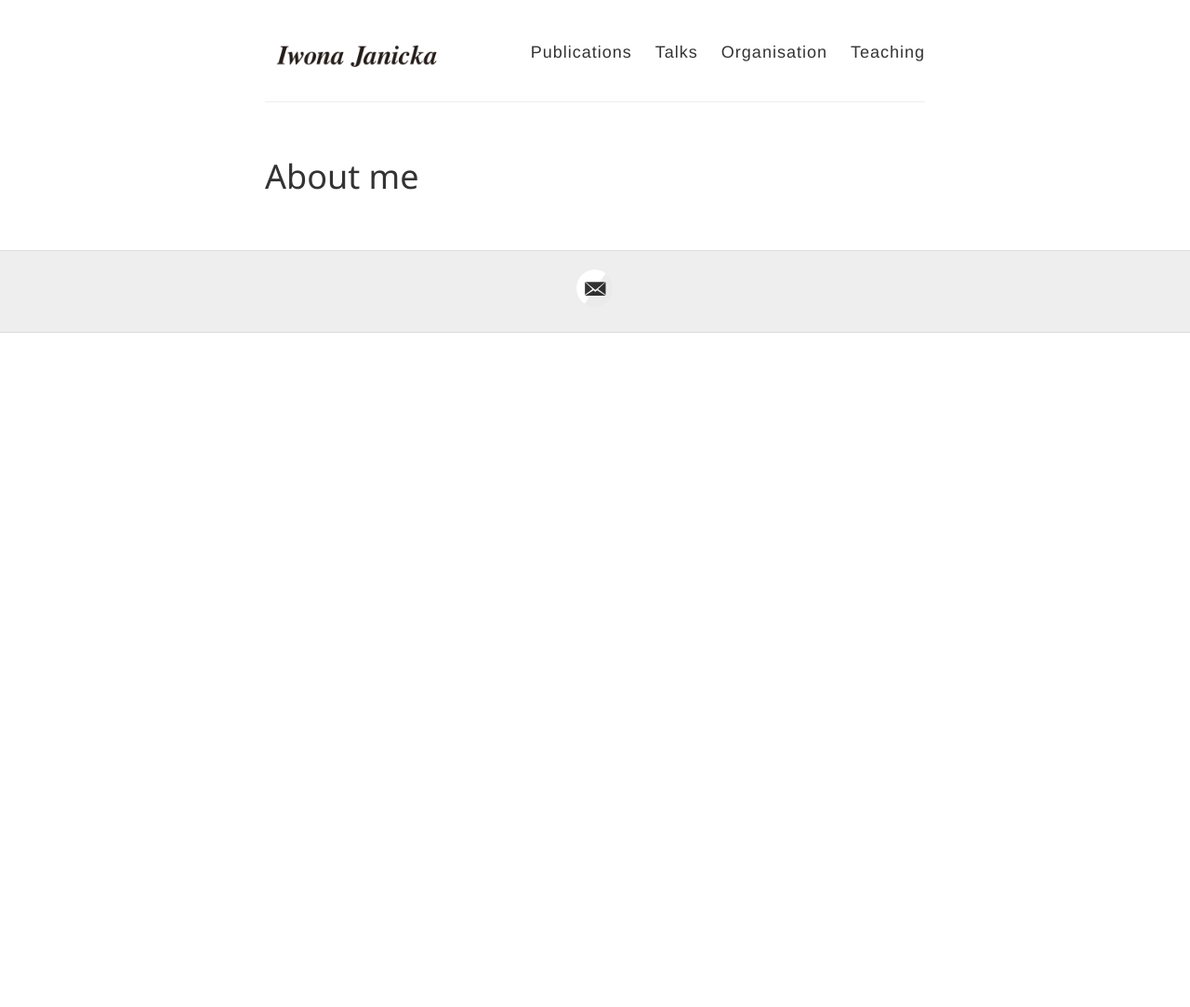
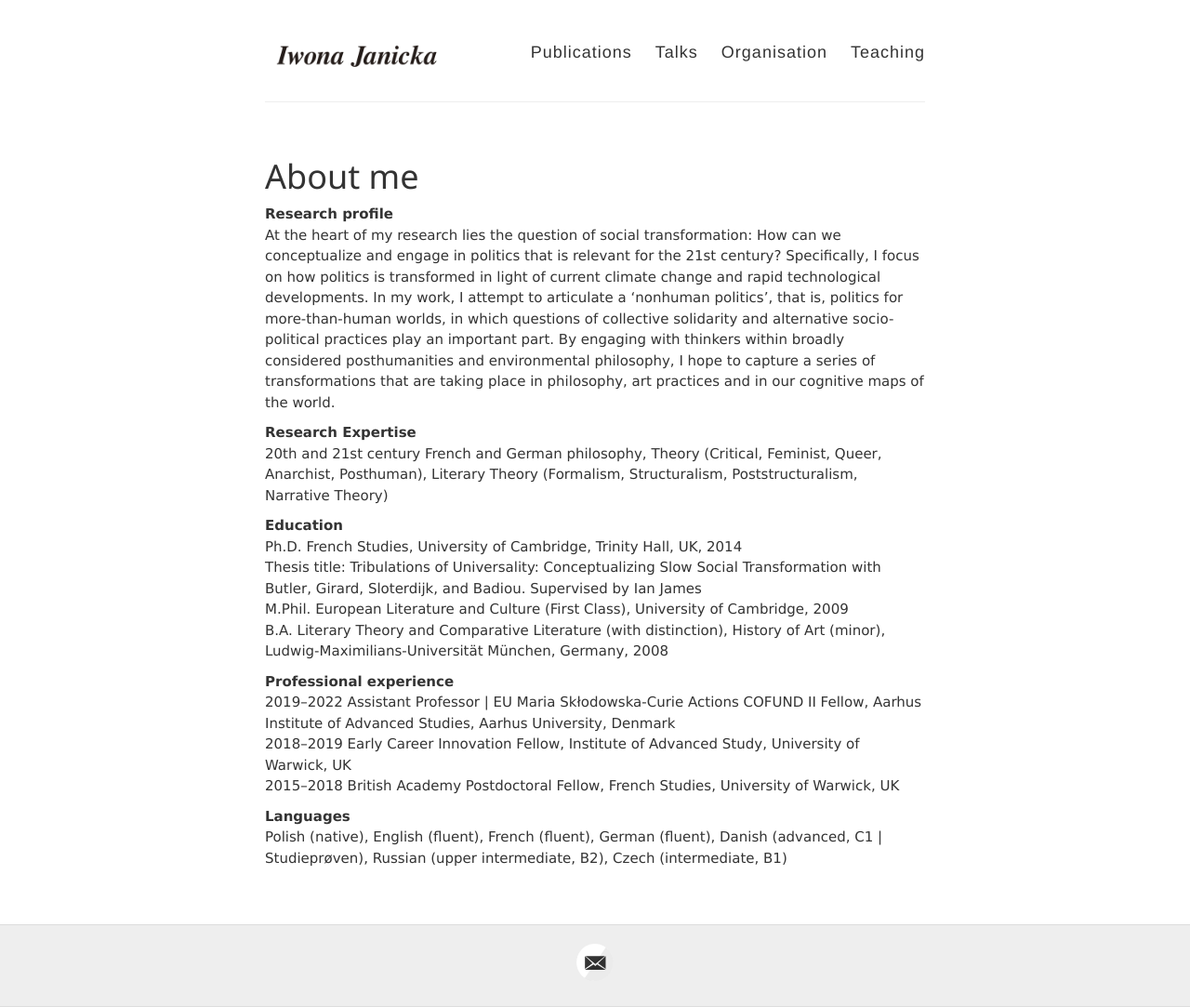
Before and after one commit to IJanicka/IJanicka.github.io, a Jekyll site: the page built from about.md, in a window 1280 px wide. Shown: the whole page at 93% size. Built offline with Jekyll 4.4.1, drawn with Linux system fonts in a browser that asks for light colours; before the commit the page ends 900 px from its top, so only the background shows below that.

Commit message:
Update about.md

```diff
--- a/about.md
+++ b/about.md
@@ -3,3 +3,24 @@ layout: page
 title: About me
 permalink: /about/
 ---
+
+**Research profile**<br>
+At the heart of my research lies the question of social transformation: How can we conceptualize and engage in politics that is relevant for the 21st century? Specifically, I focus on how politics is transformed in light of current climate change and rapid technological developments. In my work, I attempt to articulate a ‘nonhuman politics’, that is, politics for more-than-human worlds, in which questions of collective solidarity and alternative socio-political practices play an important part. By engaging with thinkers within broadly considered posthumanities and environmental philosophy, I hope to capture a series of transformations that are taking place in philosophy, art practices and in our cognitive maps of the world.<br>
+
+**Research Expertise**<br>
+20th and 21st century French and German philosophy, Theory (Critical, Feminist, Queer, Anarchist, Posthuman), Literary Theory (Formalism, Structuralism, Poststructuralism, Narrative Theory)<br>
+
+**Education**<br>
+Ph.D.	French Studies, University of Cambridge, Trinity Hall, UK, 2014<br>
+Thesis title: Tribulations of Universality: Conceptualizing Slow Social Transformation with Butler, Girard, Sloterdijk, and Badiou. Supervised by Ian James<br>
+M.Phil.	European Literature and Culture (First Class), University of Cambridge, 2009<br>
+B.A.	Literary Theory and Comparative Literature (with distinction), History of Art (minor), Ludwig-Maximilians-Universität München, Germany, 2008<br>
+
+**Professional experience**<br>
+2019–2022 	Assistant Professor | EU Maria Skłodowska-Curie Actions COFUND II Fellow, Aarhus Institute of Advanced Studies, Aarhus University, Denmark<br>
+2018–2019	  Early Career Innovation Fellow, Institute of Advanced Study, University of Warwick, UK<br>
+2015–2018 	British Academy Postdoctoral Fellow, French Studies, University of Warwick, UK<br>
+
+
+**Languages**<br>
+Polish (native), English (fluent), French (fluent), German (fluent), Danish (advanced, C1 | Studieprøven), Russian (upper intermediate, B2), Czech (intermediate, B1)<br>
```
